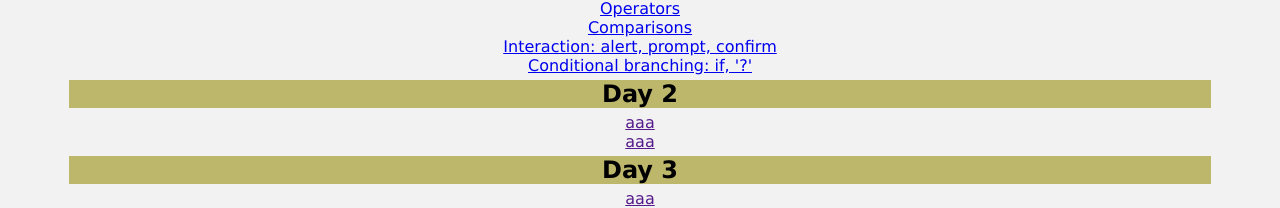
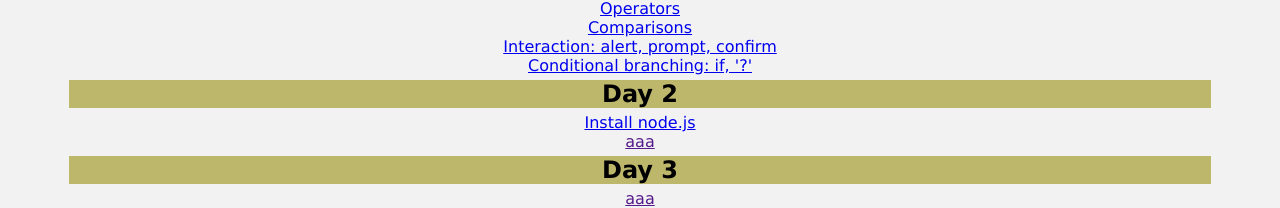
Before and after one commit to HaoGong73/portfoilo-site, a plain HTML site: page research.html in a window 1280 px wide. Shown: the part 2127-2335 px from the top of the page. Drawn offline with Linux system fonts and the light colour scheme.

Commit message:
add nodejs page

```diff
--- a/research.html
+++ b/research.html
@@ -125,7 +125,7 @@
       <a href="https://javascript.info/alert-prompt-confirm" target="_blank">Interaction: alert, prompt, confirm</a><br>
       <a href="https://javascript.info/ifelse" target="_blank">Conditional branching: if, '?'</a><br>
       <h2>Day 2</h2>
-      <a href="" target="_blank">aaa</a><br>
+      <a href="https://docs.microsoft.com/en-us/windows/nodejs/setup-on-wsl2" target="_blank">Install node.js</a><br>
       <a href="" target="_blank">aaa</a><br>
       <h2>Day 3</h2>
       <a href="" target="_blank">aaa</a><br>
```
Also changed, not shown: 1 other file.
